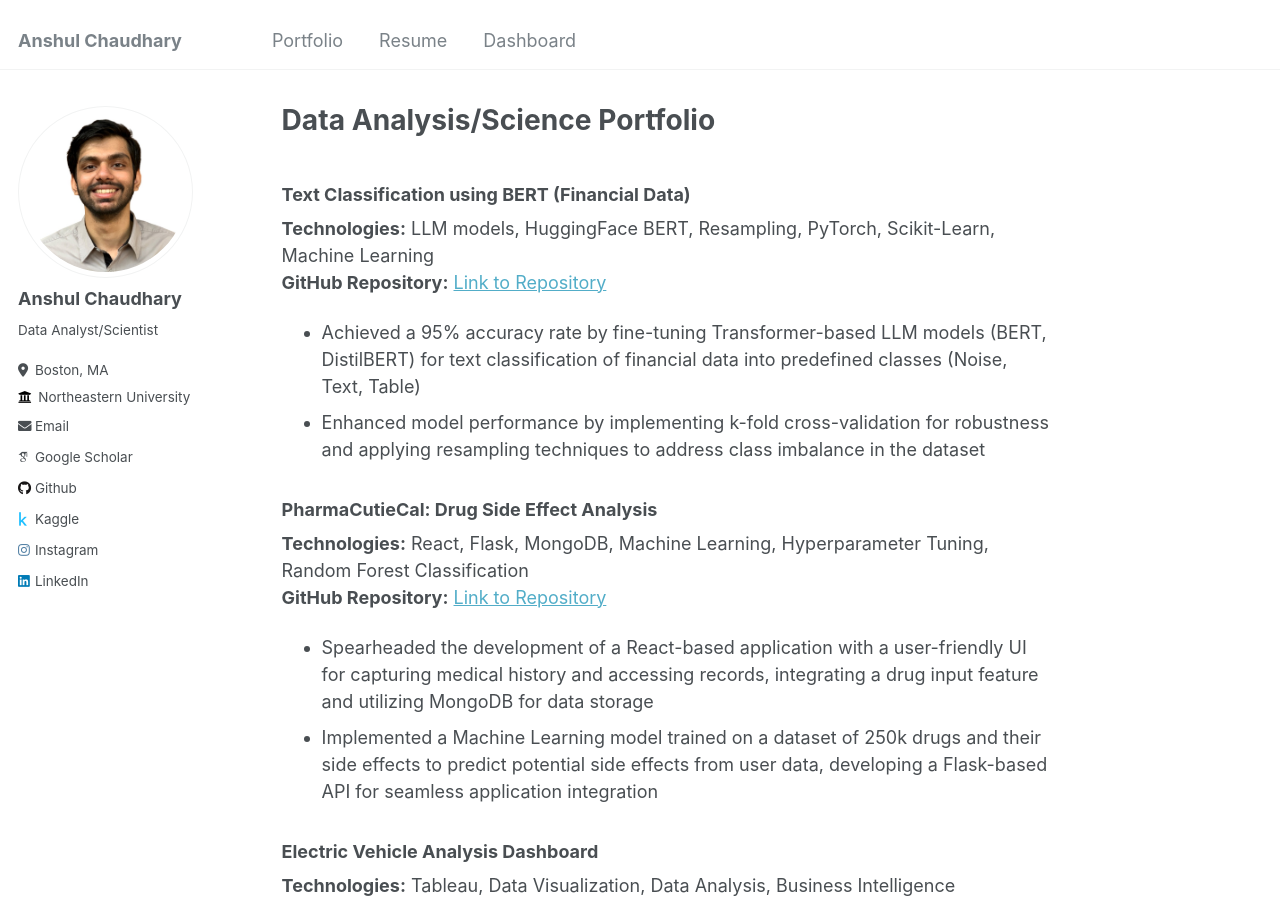
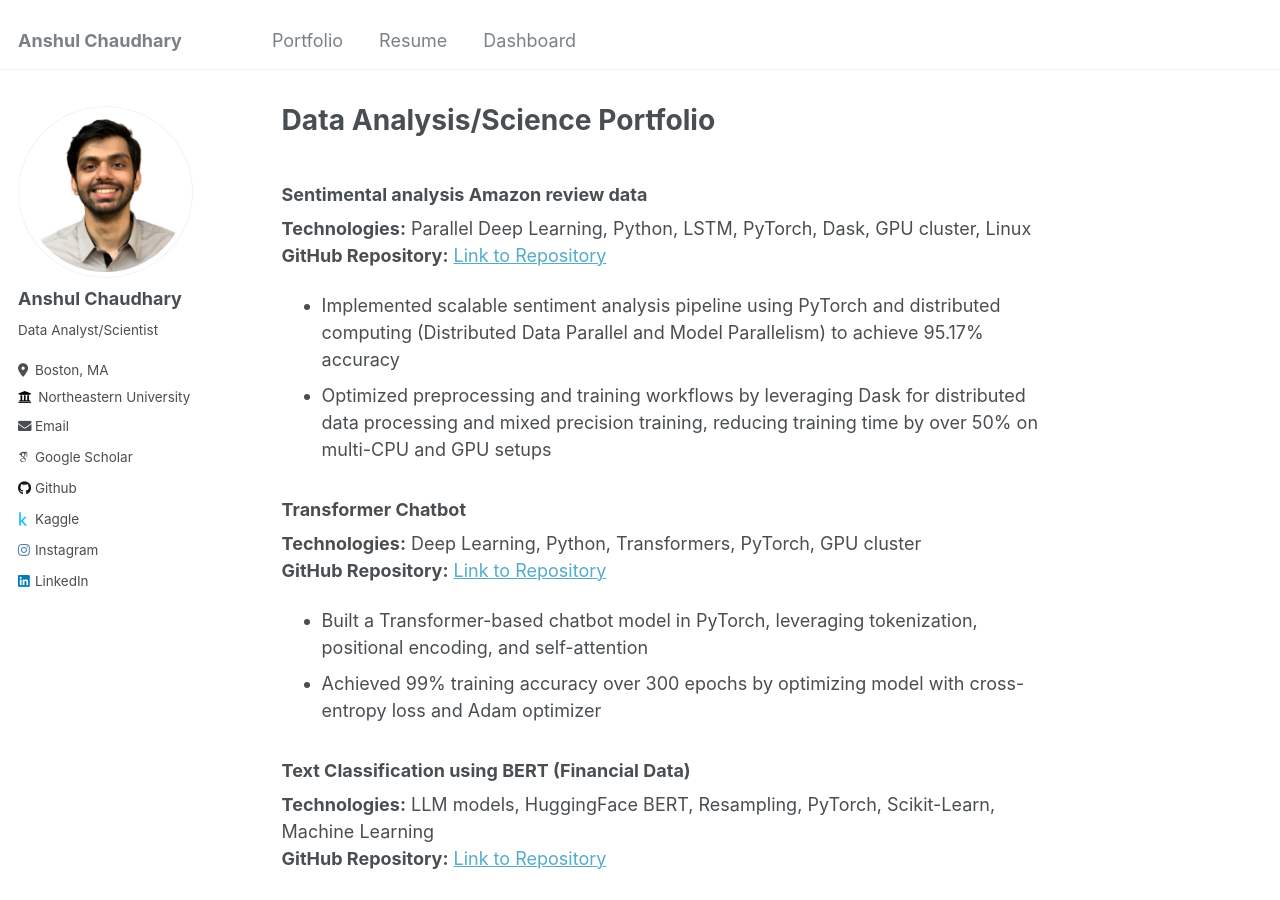
Before and after one commit to ChaudharyAnshul/portfolio-da, a Jekyll site: the page built from _pages/portfolio.md, in a window 1280 px wide and 900 px high. Built offline with Jekyll 4.4.1, drawn with Linux system fonts in a browser that asks for light colours; some web fonts are replaced.

Commit message:
Projects updated

```diff
--- a/_pages/portfolio.md
+++ b/_pages/portfolio.md
@@ -6,6 +6,20 @@ redirect_from:
   - /portfolio/
   - /portfolio.html
 ---
+
+### Sentimental analysis Amazon review data
+**Technologies:** Parallel Deep Learning, Python, LSTM, PyTorch, Dask, GPU cluster, Linux
+**GitHub Repository:** [Link to Repository](https://github.com/ChaudharyAnshul/SentimentalAnalysis_Parallel_DL)
+-	Implemented scalable sentiment analysis pipeline using PyTorch and distributed computing (Distributed Data Parallel and Model Parallelism) to achieve 95.17% accuracy
+-	Optimized preprocessing and training workflows by leveraging Dask for distributed data processing and mixed precision training, reducing training time by over 50% on multi-CPU and GPU setups
+
+
+### Transformer Chatbot
+**Technologies:** Deep Learning, Python, Transformers, PyTorch, GPU cluster
+**GitHub Repository:** [Link to Repository](https://github.com/ChaudharyAnshul/transformer_chatbot)
+-	Built a Transformer-based chatbot model in PyTorch, leveraging tokenization, positional encoding, and self-attention
+-	Achieved 99% training accuracy over 300 epochs by optimizing model with cross-entropy loss and Adam optimizer
+
 
 ### Text Classification using BERT (Financial Data)
 **Technologies:** LLM models, HuggingFace BERT, Resampling, PyTorch, Scikit-Learn, Machine Learning
```
